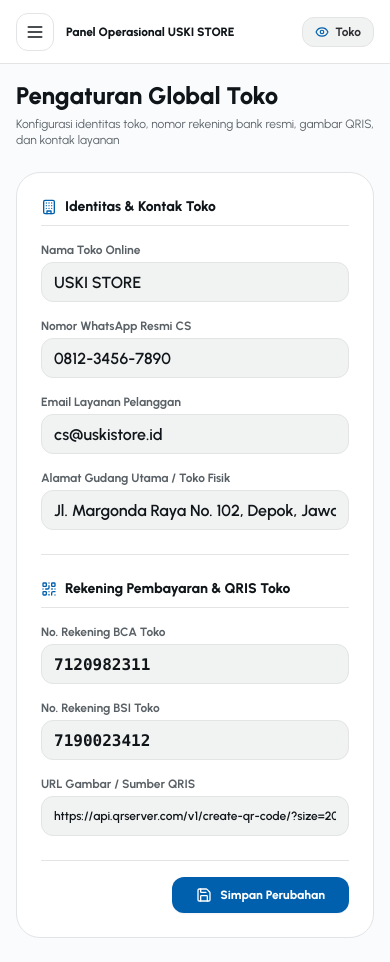
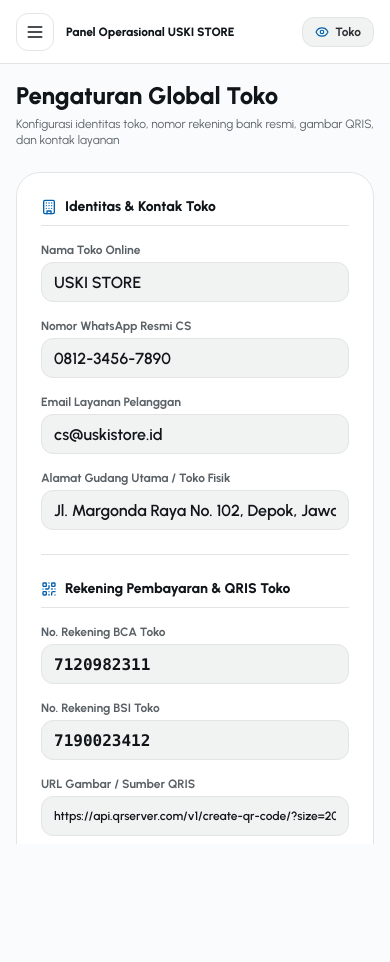
Before and after one commit to mikoadmin24/uski, a React (Vite) app: page /admin/settings in a window 390 px wide. After the commit the page ends 844 px from the top, so only its background shows below. Built offline with nearby package versions, Linux system fonts and the light colour scheme; no server answers; the database is empty.

Commit message:
fix: unlock admin panel scrolling with bounded app-shell layout and min-h-0 flex overflow

```diff
--- a/src/components/admin/AdminSidebar.tsx
+++ b/src/components/admin/AdminSidebar.tsx
@@ -106,7 +106,7 @@ export const AdminSidebar: React.FC<AdminSidebarProps> = ({ isOpen, onClose }) =
       )}
 
       <aside
-        className={`fixed lg:static top-0 bottom-0 left-0 z-50 w-72 max-w-[85vw] bg-[#2D3033] text-white flex flex-col shrink-0 h-full lg:min-h-screen transition-transform duration-300 ease-in-out pt-[env(safe-area-inset-top,0px)] pb-[env(safe-area-inset-bottom,0px)] ${
+        className={`fixed lg:static top-0 bottom-0 left-0 z-50 w-72 max-w-[85vw] bg-[#2D3033] text-white flex flex-col shrink-0 h-full overflow-hidden transition-transform duration-300 ease-in-out pt-[env(safe-area-inset-top,0px)] pb-[env(safe-area-inset-bottom,0px)] ${
           isOpen ? 'translate-x-0 shadow-2xl' : '-translate-x-full lg:translate-x-0'
         }`}
       >
@@ -149,7 +149,7 @@ export const AdminSidebar: React.FC<AdminSidebarProps> = ({ isOpen, onClose }) =
         </div>
 
         {/* Nav Menu */}
-        <nav className="p-3 space-y-1 flex-1 overflow-y-auto touch-scroll">
+        <nav className="p-3 space-y-1 flex-1 min-h-0 overflow-y-auto overscroll-y-contain touch-scroll">
           {navLinks.map((item) => {
             const Icon = item.icon;
             const isActive = location.pathname === item.path;
--- a/src/pages/admin/AdminLayout.tsx
+++ b/src/pages/admin/AdminLayout.tsx
@@ -1,5 +1,5 @@
-import React, { useState } from 'react';
-import { Outlet, Link, useNavigate } from 'react-router-dom';
+import React, { useState, useRef, useEffect } from 'react';
+import { Outlet, Link, useNavigate, useLocation } from 'react-router-dom';
 import { AdminSidebar } from '@/components/admin/AdminSidebar';
 import { useAuthStore } from '@/store/authStore';
 import { ShieldAlert, Bell, Eye, Menu, UserCheck } from 'lucide-react';
@@ -8,7 +8,16 @@ import { UserRole } from '@/types';
 export const AdminLayout: React.FC = () => {
   const { user, loginAs } = useAuthStore();
   const navigate = useNavigate();
+  const location = useLocation();
   const [isMobileSidebarOpen, setIsMobileSidebarOpen] = useState(false);
+  const mainScrollRef = useRef<HTMLElement | null>(null);
+
+  // Auto-scroll admin content back to top when switching menu
+  useEffect(() => {
+    if (mainScrollRef.current) {
+      mainScrollRef.current.scrollTo({ top: 0, behavior: 'smooth' });
+    }
+  }, [location.pathname]);
 
   // Authorization check
   const isAuthorized =
@@ -46,15 +55,15 @@ export const AdminLayout: React.FC = () => {
   }
 
   return (
-    <div className="flex min-h-screen bg-[#F9FBFD] font-urbanist text-[#101519]">
+    <div className="flex h-screen h-[100dvh] overflow-hidden bg-[#F9FBFD] font-urbanist text-[#101519]">
       <AdminSidebar
         isOpen={isMobileSidebarOpen}
         onClose={() => setIsMobileSidebarOpen(false)}
       />
 
-      <div className="flex-1 flex flex-col min-w-0">
+      <div className="flex-1 flex flex-col min-w-0 h-full overflow-hidden">
         {/* Top Backoffice Header */}
-        <header className="h-16 bg-white border-b border-hairline px-4 sm:px-6 flex items-center justify-between sticky top-0 z-30 shadow-xs">
+        <header className="h-16 shrink-0 bg-white border-b border-hairline px-4 sm:px-6 flex items-center justify-between z-30 shadow-xs">
           <div className="flex items-center gap-3">
             {/* Hamburger Button for Mobile */}
             <button
@@ -116,8 +125,11 @@ export const AdminLayout: React.FC = () => {
           </div>
         </header>
 
-        {/* Content Body */}
-        <main className="flex-1 p-4 sm:p-6 overflow-y-auto pb-[calc(1.5rem+env(safe-area-inset-bottom,0px))] touch-scroll">
+        {/* Content Body with Fluid & Unblocked Scroll */}
+        <main
+          ref={mainScrollRef}
+          className="flex-1 min-h-0 overflow-y-auto overscroll-y-auto p-4 sm:p-6 pb-[calc(3rem+env(safe-area-inset-bottom,0px))] touch-scroll"
+        >
           <Outlet />
         </main>
       </div>
```
